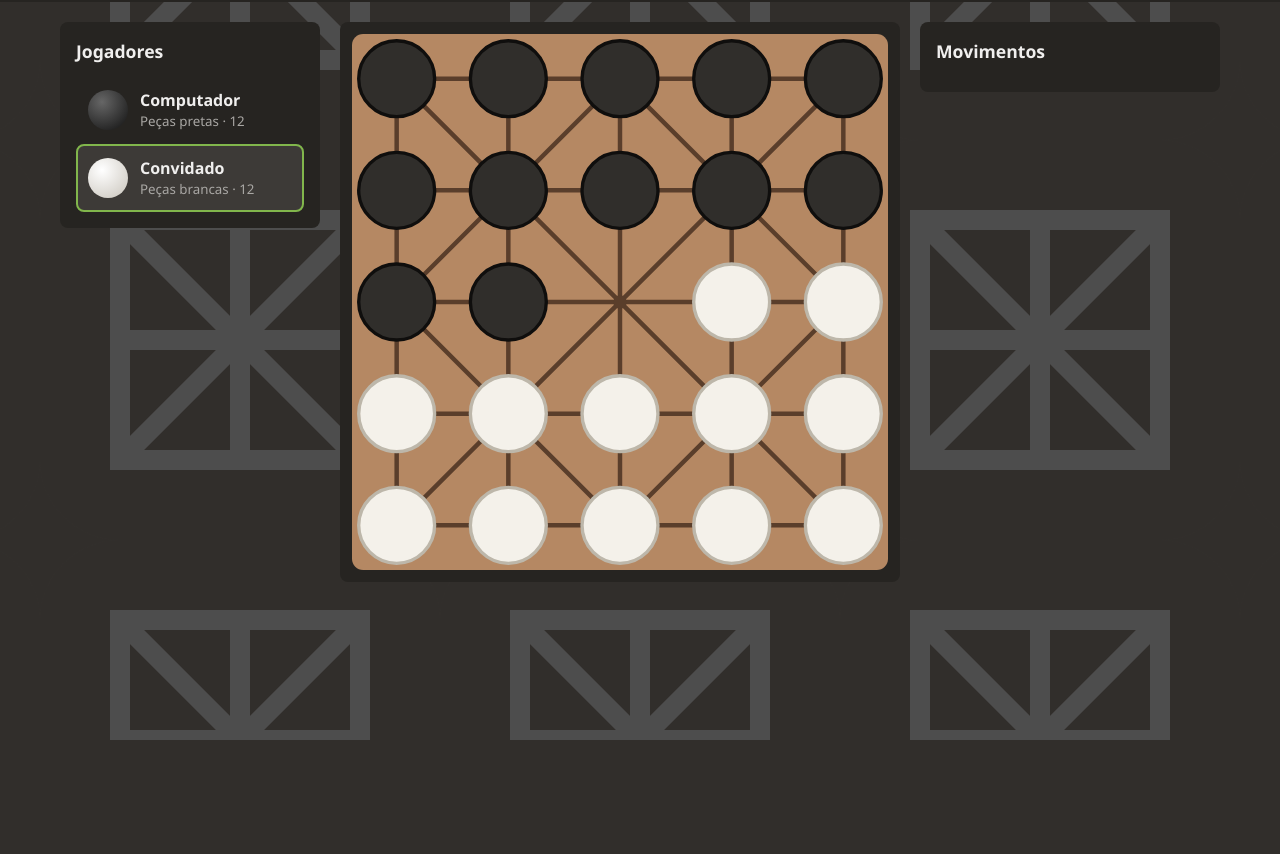
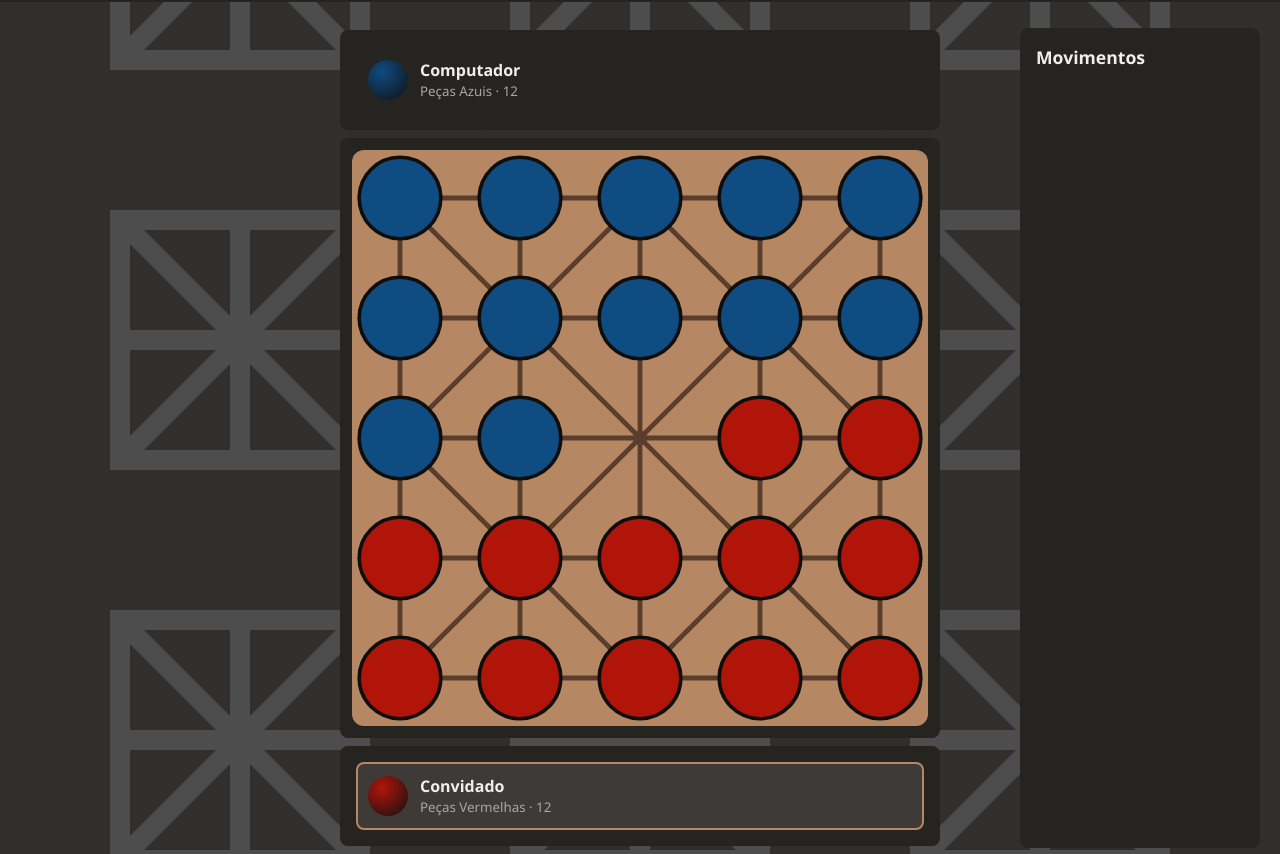
Before and after one commit to diogos17/Alquerque_game, a plain HTML site: page index.html in a window 1280 px wide. Shown: the part 60-914 px from the top of the page. Before the commit the page ends 800 px from the top, so only its background shows below. Drawn offline with Linux system fonts and the light colour scheme.

Commit message:
layout e cores atualizadas

```diff
--- a/index.html
+++ b/index.html
@@ -12,8 +12,8 @@
 <header class="topo">
   <a class="logo" href="#" aria-label="Alquerque, página inicial">
     <svg viewBox="0 0 40 40" width="34" height="34" aria-hidden="true">
-      <rect width="40" height="40" rx="8" fill="#81b64c"/>
-      <path d="M7 8 H33 M8 20 H33 M8 32 H33 M8 8 V33 M20 8 V33 M32 8 V33 M8 8 L32 32 M32 8 L8 32" stroke="#4D4D4D" stroke-width="2" fill="none"/>
+      <rect width="40" height="40" rx="8" fill="#b58863"/>
+      <path d="M7 8 H33 M8 20 H33 M8 32 H33 M8 8 V33 M20 8 V33 M32 8 V33 M8 8 L32 32 M32 8 L8 32" stroke="#5a3e2b" stroke-width="2" fill="none"/>
     </svg>
     <span>Alquerque</span>
   </a>
@@ -31,23 +31,17 @@
 
 <main class="jogo">
 
-  <!-- Área: Identificação (jogadores) -->
-  <aside class="coluna">
-    <section class="painel" aria-labelledby="t-jogadores">
-      <h2 id="t-jogadores">Jogadores</h2>
-      <div class="jogador">
-        <span class="avatar preto"></span>
-        <div><strong>Computador</strong><small>Peças pretas · 12</small></div>
-      </div>
-      <div class="jogador ativo">
-        <span class="avatar branco"></span>
-        <div><strong>Convidado</strong><small>Peças brancas · 12</small></div>
-      </div>
-    </section>
-  </aside>
-
   <!-- Área: Tabuleiro -->
   <section class="centro" aria-label="Zona de jogo">
+
+    <!-- Jogador das Azuis -->
+
+    <div class="painel jogador-painel">
+      <div class="jogador">
+        <span class="avatar azul"></span>
+        <div><strong>Computador</strong><small>Peças Azuis · 12</small></div>
+      </div>
+    </div>
 
     <div class="tabuleiro-caixa">
       <svg class="tabuleiro" viewBox="0 0 480 480" role="img" aria-label="Tabuleiro de Alquerque 5x5">
@@ -66,25 +60,36 @@
           <circle cx="40"  cy="340" r="6"/><circle cx="140" cy="340" r="6"/><circle cx="240" cy="340" r="6"/><circle cx="340" cy="340" r="6"/><circle cx="440" cy="340" r="6"/>
           <circle cx="40"  cy="440" r="6"/><circle cx="140" cy="440" r="6"/><circle cx="240" cy="440" r="6"/><circle cx="340" cy="440" r="6"/><circle cx="440" cy="440" r="6"/>
         </g>
-        <!-- peças pretas (12) -->
-        <g class="peca preta">
+        <!-- peças azuis (12) -->
+        <g class="peca azul">
           <circle cx="40"  cy="40"  r="34"/><circle cx="140" cy="40"  r="34"/><circle cx="240" cy="40"  r="34"/><circle cx="340" cy="40"  r="34"/><circle cx="440" cy="40"  r="34"/>
           <circle cx="40"  cy="140" r="34"/><circle cx="140" cy="140" r="34"/><circle cx="240" cy="140" r="34"/><circle cx="340" cy="140" r="34"/><circle cx="440" cy="140" r="34"/>
           <circle cx="40"  cy="240" r="34"/><circle cx="140" cy="240" r="34"/>
         </g>
-        <!-- peças brancas (12) -->
-        <g class="peca branca">
+        <!-- peças vermelhas (12) -->
+        <g class="peca vermelha">
           <circle cx="340" cy="240" r="34"/><circle cx="440" cy="240" r="34"/>
           <circle cx="40"  cy="340" r="34"/><circle cx="140" cy="340" r="34"/><circle cx="240" cy="340" r="34"/><circle cx="340" cy="340" r="34"/><circle cx="440" cy="340" r="34"/>
           <circle cx="40"  cy="440" r="34"/><circle cx="140" cy="440" r="34"/><circle cx="240" cy="440" r="34"/><circle cx="340" cy="440" r="34"/><circle cx="440" cy="440" r="34"/>
         </g>
       </svg>
     </div>
+
+     <!-- Jogador Vermelho (em baixo) -->
+    <div class="painel jogador-painel">
+      <div class="jogador ativo">
+        <span class="avatar vermelho"></span>
+        <div><strong>Convidado</strong><small>Peças Vermelhas · 12</small></div>
+      </div>
+    </div>
+
   </section>
+
+
 
   <!-- Área: Movimentos -->
   <aside class="coluna">
-    <section class="painel mensagens" aria-labelledby="t-msg" aria-live="polite">
+    <section class="painel movimentos" aria-labelledby="t-msg" aria-live="polite">
       <h2 id="t-msg">Movimentos</h2>
       <ul>
       </ul>
@@ -133,7 +138,7 @@
       <select><option>Computador</option><option>Outro jogador</option></select>
     </label>
     <label>Primeiro a jogar
-      <select><option>Brancas</option><option>Pretas</option></select>
+      <select><option>Vermelhas</option><option>Azuis</option></select>
     </label>
     <a class="btn btn-primario" href="#">Guardar</a>
   </section>
--- a/style.css
+++ b/style.css
@@ -45,8 +45,10 @@ box-shadow: 0 3px 0 #1f1d1b;
 }
 .btn:hover { background: #4a4743; }
 .btn:active { transform: translateY(2px); box-shadow: 0 1px 0 #1f1d1b; }
-.btn-primario { background: var(--verde); box-shadow: 0 3px 0 var(--verde-escuro); color: #fff; }
-.btn-primario:hover { background: #95c35f; }
+.btn-primario {
+    background: #b58863; box-shadow: 0 3px 0 #5a3e2b; color: #fff;
+}
+.btn-primario:hover { background: #b89376; }
 .btn:focus-visible, a:focus-visible, select:focus-visible, input:focus-visible {
 outline: 3px solid #fff;
 outline-offset: 2px;
@@ -74,16 +76,49 @@ text-decoration: none;
 .comandos { display: flex; flex-wrap: wrap; gap: 8px; }
 
 /* ===== Layout principal ===== */
-/* Alterar depois (2 colunas ao inves de 3 e colocar jogadores em baixo) */
 .jogo {
 display: grid;
-grid-template-columns: minmax(200px, 260px) minmax(0, 1fr) minmax(200px, 300px);
-gap: 20px;
-max-width: 1200px;
+grid-template-columns: minmax(0, 1fr) minmax(0, 600px) minmax(0, 1fr);
+align-items: start;
+gap: 80px;
+max-width: 1600px;
 margin: 20px auto;
 padding: 0 20px;
 }
-.coluna { display: flex; flex-direction: column; gap: 16px; }
+
+.coluna {
+display: flex;
+flex-direction: column;
+width: 100%;
+grid-column: 3;
+justify-self: end;
+}
+
+.movimentos {
+min-height: 820px;
+margin-top: 6px;
+display: flex;
+flex-direction: column;
+}
+
+.movimentos ul {
+list-style: none;
+margin: 0;
+padding: 0;
+display: flex;
+flex-direction: column;
+gap: 8px;
+overflow-y: auto; /* scroll */
+}
+
+.centro {
+display: flex;
+flex-direction: column;
+align-items: center;
+width: 100%;
+max-width: 600px;
+grid-column: 2;
+}
 
 .painel {
 background: var(--painel);
@@ -100,24 +135,20 @@ padding: 10px;
 border-radius: var(--raio);
 border: 2px solid transparent;
 }
+.jogador-painel {
+    width: 100%;
+    margin: 8px 0;
+}
 .jogador small { display: block; color: var(--texto-suave); }
-.jogador.ativo { background: var(--painel-2); border-color: var(--verde); }
+.jogador.ativo { background: var(--painel-2); border-color: #b58863; }
 .avatar {
 width: 40px; height: 40px;
 border-radius: 50%;
 flex: none;
 }
-.avatar.preto  { background: radial-gradient(circle at 35% 30%, #666, #111); }
-.avatar.branco { background: radial-gradient(circle at 35% 30%, #fff, #c9c4bb); }
+.avatar.azul  { background: radial-gradient(circle at 35% 30%, #0F4C81, #111); }
+.avatar.vermelho { background: radial-gradient(circle at 35% 30%, #b11509, #111); }
 
-/* ===== Dado ===== */
-.centro { min-width: 0; }
-.barra-dado {
-display: flex;
-align-items: center;
-gap: 16px;
-margin-bottom: 16px;
-}
 .vez { color: var(--verde); font-weight: 700; }
 
 /* ===== Tabuleiro ===== */
@@ -125,6 +156,7 @@ margin-bottom: 16px;
 background: var(--painel);
 padding: 12px;
 border-radius: var(--raio);
+width: 100%;
 }
 .tabuleiro { display: block; width: 100%; height: auto; max-width: 640px; margin: 0 auto; }
 .madeira { fill: var(--madeira); }
@@ -133,12 +165,12 @@ border-radius: var(--raio);
 
 .peca circle { stroke-width: 3; cursor: pointer; transition: transform .15s; transform-box: fill-box; transform-origin: center; }
 .peca circle:hover { transform: scale(1.06); } /*passar o rato por cima*/
-.peca.preta  circle { fill: #302e2b; stroke: #0f0e0d; }
-.peca.branca circle { fill: #f4f1ea; stroke: #bdb7aa; }
+.peca.azul  circle { fill: #0F4C81; stroke: #0f0e0d; }
+.peca.vermelha circle { fill: #b11509; stroke: #0f0e0d; }
 
-/* ===== Mensagens ===== */
-.mensagens ul { list-style: none; margin: 0; padding: 0; display: grid; gap: 8px; }
-.mensagens li {
+/* ===== Movimentos ===== */
+.movimentos ul { list-style: none; margin: 0; padding: 0; display: grid; gap: 8px; }
+.movimentos li {
 background: var(--painel-2);
 padding: 8px 12px;
 border-radius: var(--raio);
@@ -199,13 +231,3 @@ font: inherit;
 table { width: 100%; border-collapse: collapse; }
 th, td { text-align: left; padding: 8px; border-bottom: 1px solid var(--painel-2); }
 th { color: var(--texto-suave); font-weight: 600; }
-
-/* ===== Responsivo ===== */
-@media (max-width: 900px) {
-.jogo { grid-template-columns: 1fr; }
-.centro { order: -1; }
-}
-
-@media (prefers-reduced-motion: reduce) {
-* { transition: none !important; }
-}
```
